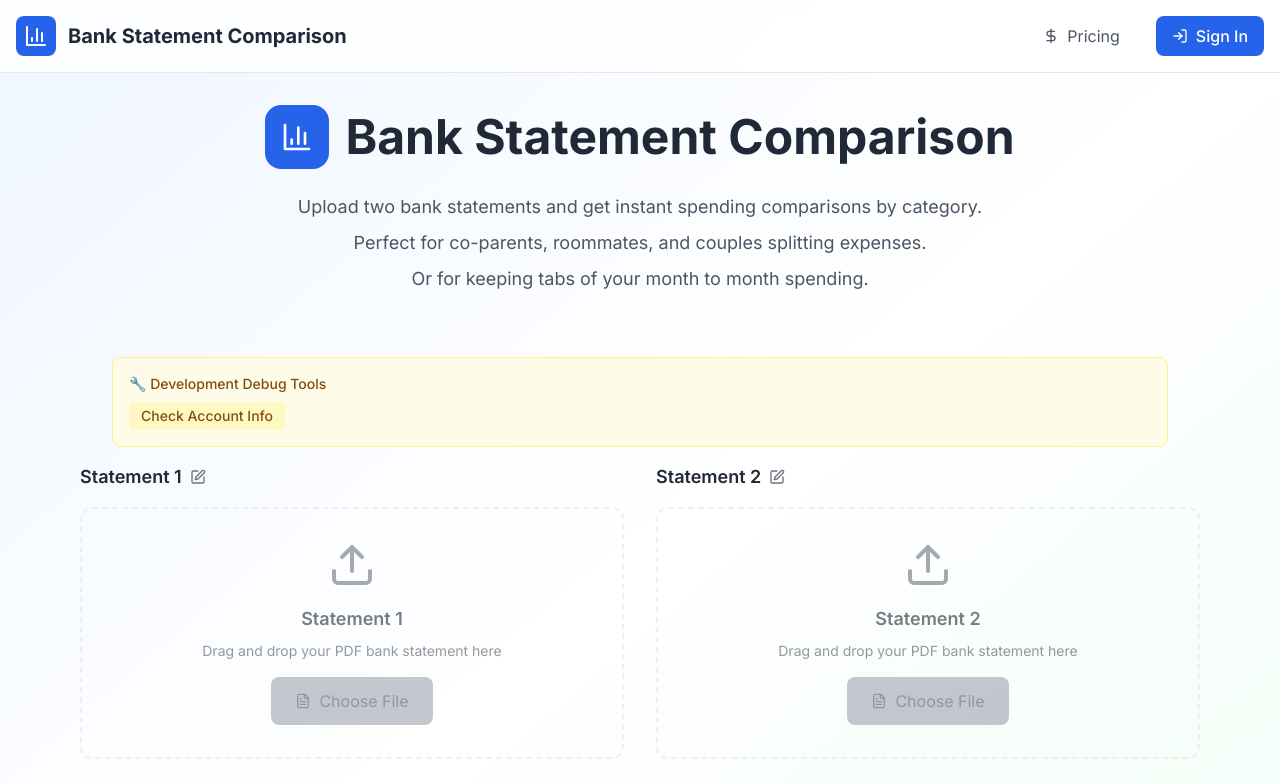
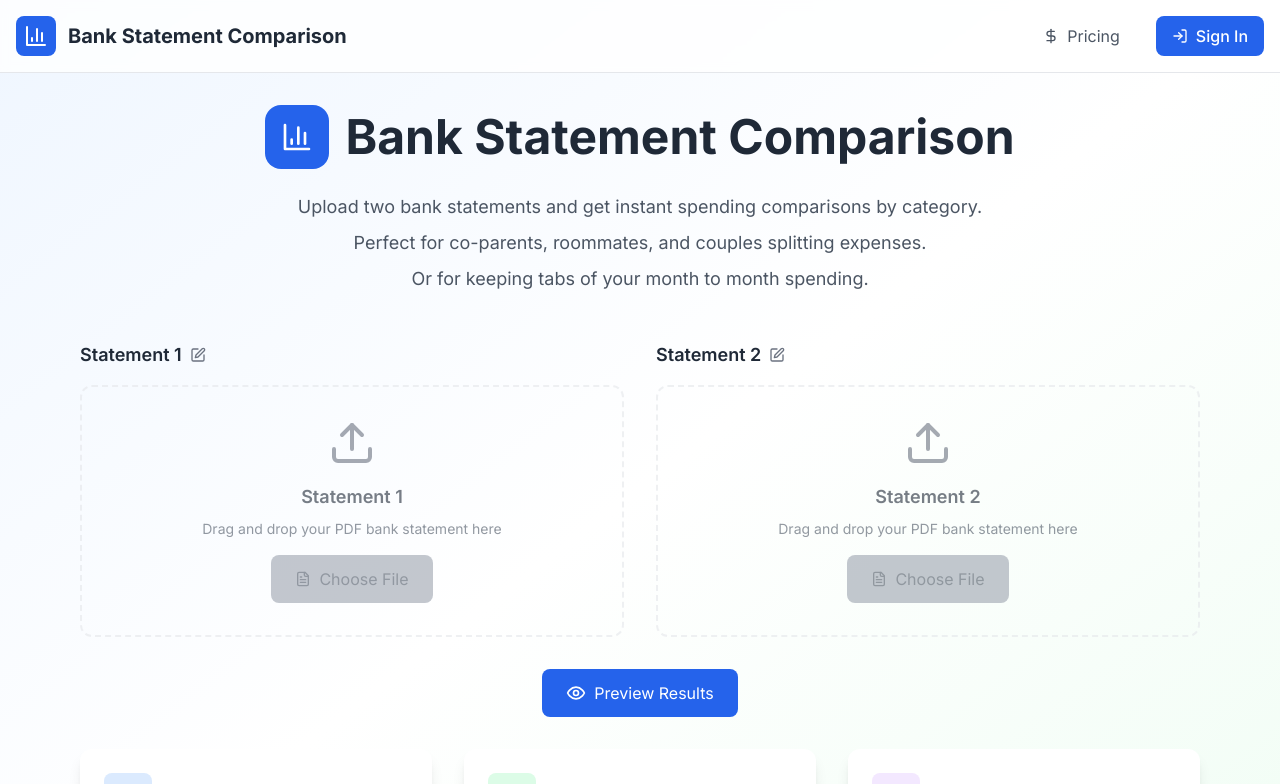
Before and after one commit to thisisfrank/bankstatementcomparison2, a React (Vite) app: page / in a window 1280 px wide. Shown: the top 784 px of the page. Built offline with nearby package versions, Linux system fonts and the light colour scheme.

Commit message:
API FIX FINAL

```diff
--- a/src/pages/HistoryPage.tsx
+++ b/src/pages/HistoryPage.tsx
@@ -222,24 +222,7 @@ export default function HistoryPage({ isDark }: { isDark: boolean }) {
         </div>
       )}
 
-      {/* Empty State for New Users */}
-      {history.length === 0 && (
-        <div className={`text-center py-16 rounded-xl ${
-          isDark ? 'bg-gray-800' : 'bg-white'
-        } shadow-lg`}>
-          <Clock className={isDark ? 'h-20 w-20 mx-auto mb-6 text-gray-600' : 'h-20 w-20 mx-auto mb-6 text-gray-400'} />
-          <h3 className={isDark ? 'text-2xl font-semibold mb-4 text-gray-300' : 'text-2xl font-semibold mb-4 text-gray-700'}>
-            No comparison history yet
-          </h3>
-          <p className={isDark ? 'mb-6 text-gray-500' : 'mb-6 text-gray-500'}>
-            Your completed comparisons will appear here for easy access and management
-          </p>
-          <button className={isDark ? 'inline-flex items-center gap-2 px-6 py-3 rounded-lg transition-colors font-medium bg-blue-600 hover:bg-blue-700 text-white' : 'inline-flex items-center gap-2 px-6 py-3 rounded-lg transition-colors font-medium bg-blue-600 hover:bg-blue-700 text-white'}>
-            <BarChart3 className="h-5 w-5" />
-            Create Your First Comparison
-          </button>
-        </div>
-      )}
+
     </div>
   );
 }
--- a/src/pages/HomePage/index.tsx
+++ b/src/pages/HomePage/index.tsx
@@ -288,23 +288,7 @@ export default function HomePage({ isDark, isSignedIn }: { isDark: boolean; isSi
     setEditingLabel(null);
   };
 
-  // Debug function to check account info
-  const handleDebugAccount = async () => {
-    try {
-      console.log('🔍 Debugging account information...');
-      const accountInfo = await apiService.getAccountInfo();
-      console.log('👤 Account Info:', accountInfo);
 
-      // Also check authentication info
-      const authInfo = apiService.getAuthInfo();
-      console.log('🔑 Auth Info:', authInfo);
-
-      alert(`Account Type: ${accountInfo.accountType}\nPaid Credits: ${accountInfo.paidCredits}\nFree Credits: ${accountInfo.freeCredits}\nUnlimited: ${accountInfo.unlimitedCredits}`);
-    } catch (error) {
-      console.error('❌ Debug failed:', error);
-      alert(`Debug failed: ${error instanceof Error ? error.message : 'Unknown error'}`);
-    }
-  };
 
 
   const bothFilesUploaded = uploadedFiles.statement1?.status === 'ready' && uploadedFiles.statement2?.status === 'ready';
@@ -315,20 +299,7 @@ export default function HomePage({ isDark, isSignedIn }: { isDark: boolean; isSi
         <>
           <HeroSection isDark={isDark} />
 
-          {/* Debug Section - Only show in development */}
-          {import.meta.env.DEV && (
-            <div className="max-w-7xl mx-auto px-4 sm:px-6 lg:px-8 py-4">
-              <div className="bg-yellow-50 border border-yellow-200 rounded-lg p-4">
-                <h3 className="text-sm font-medium text-yellow-800 mb-2">🔧 Development Debug Tools</h3>
-                <button
-                  onClick={handleDebugAccount}
-                  className="bg-yellow-100 hover:bg-yellow-200 text-yellow-800 px-3 py-1 rounded text-sm font-medium transition-colors"
-                >
-                  Check Account Info
-                </button>
-              </div>
-            </div>
-          )}
+
 
           <UploadSection
             isDark={isDark}
```
